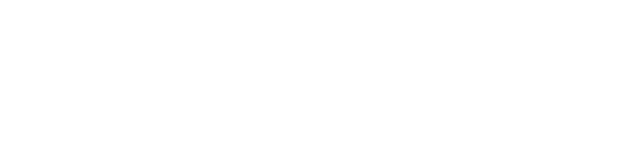
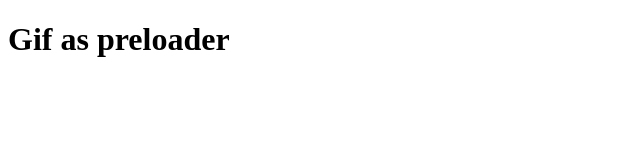
Before and after one commit to oleoot/GIF-Preloader, a plain HTML site: page index.html in a window 1280 px wide. Shown: the whole page, without its empty margins (0-640 px from the left). Drawn offline with Linux system fonts and the light colour scheme.

Commit message:
html done

```diff
--- a/index.html
+++ b/index.html
@@ -9,7 +9,11 @@
 </head>
 
 <body>
-
+    <div id="loader">
+        <div id="content">
+            <h1>Gif as preloader</h1>
+        </div>
+    </div>
 
 
 
```
